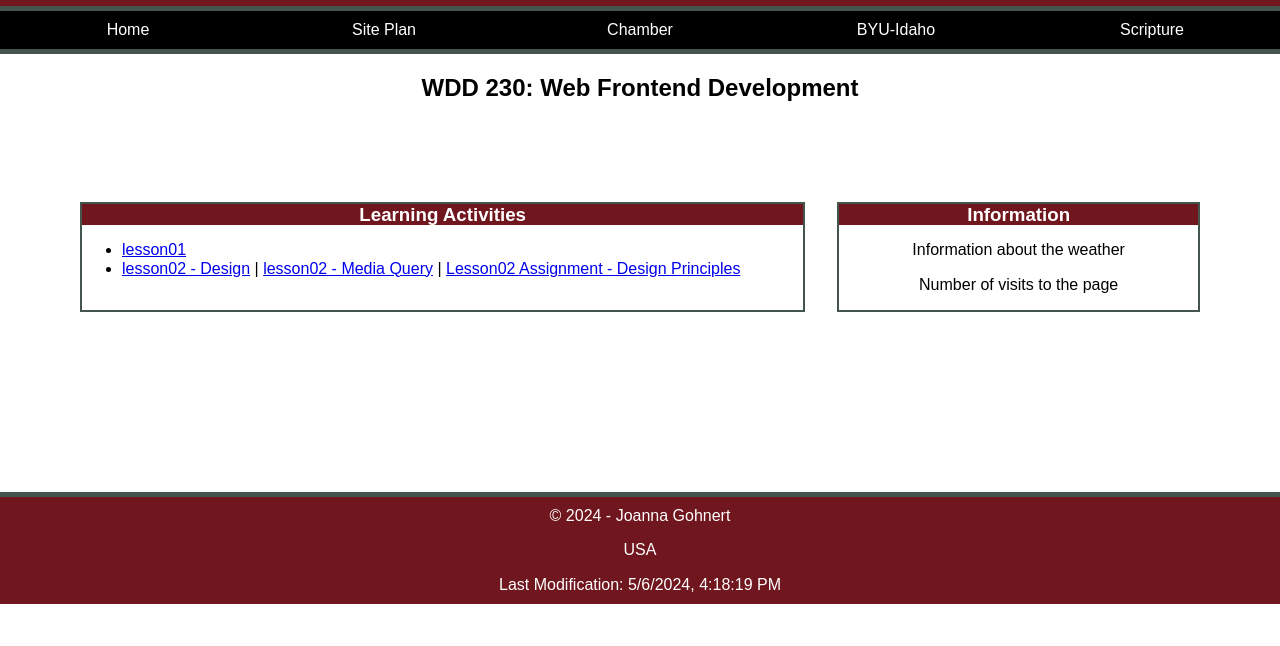
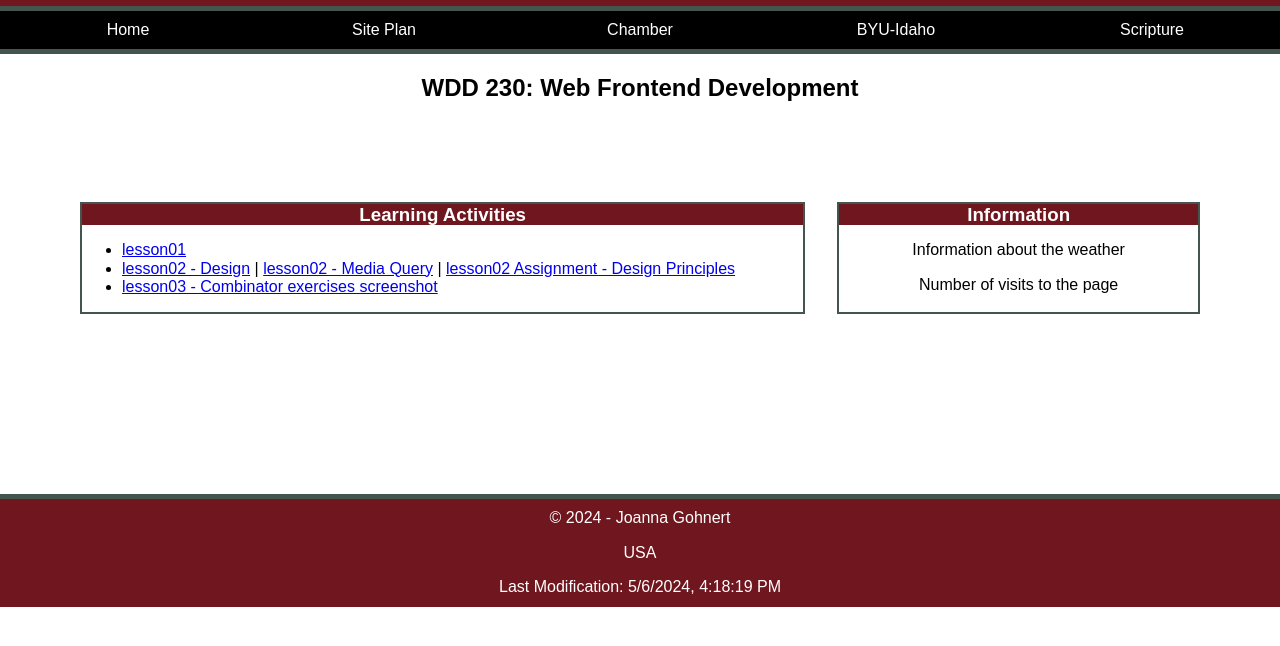
Before and after one commit to Jgohnert/wdd230, a plain HTML site: page index.html in a window 1280 px wide. Shown: the part 144-790 px from the top of the page. Drawn offline with Linux system fonts and the light colour scheme; a web font is replaced by a local one.

Commit message:
Updated homescreen to have the link to the image of the exercises that I completed.

```diff
--- a/index.html
+++ b/index.html
@@ -33,7 +33,8 @@
         <h3>Learning Activities</h3>
         <ul>
           <li><a href="lesson01/holygrail.html">lesson01</a></li>
-          <li><a href="lesson02/design.html">lesson02 - Design</a> | <a href="lesson02/media-query.html">lesson02 - Media Query</a> | <a href="lesson02/design-principles.html" target="_blank">Lesson02 Assignment - Design Principles</a></li>
+          <li><a href="lesson02/design.html">lesson02 - Design</a> | <a href="lesson02/media-query.html">lesson02 - Media Query</a> | <a href="lesson02/design-principles.html" target="_blank">lesson02 Assignment - Design Principles</a></li>
+          <li><a href="images/w3school-combinator-exercises.png">lesson03 - Combinator exercises screenshot</a></li>
         </ul>
       </section>
       <section class="card">
```
